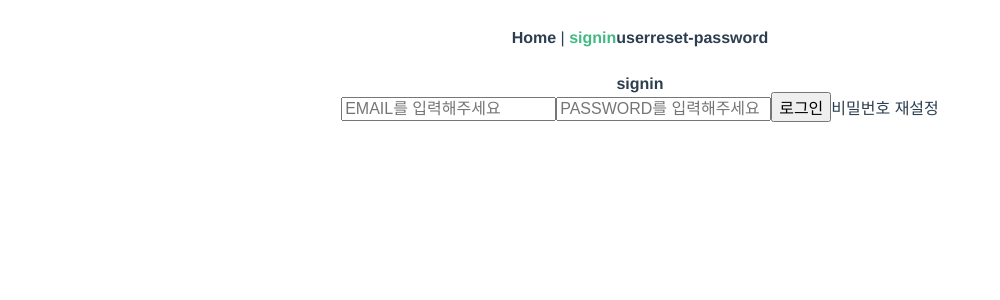
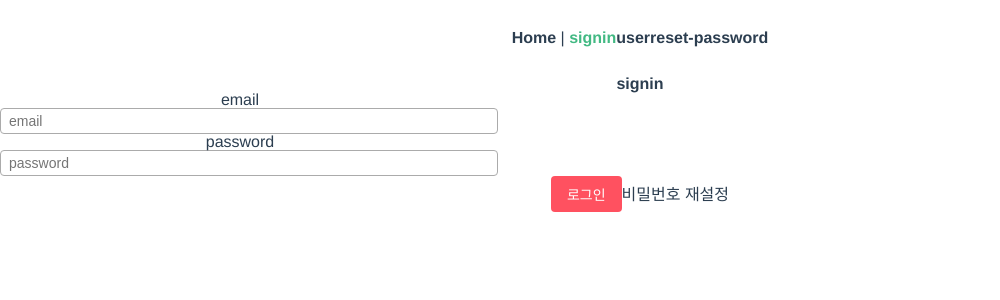
Before and after one commit to shldhee/auth-vue3-ts, a Vue app: page /signin in a window 1280 px wide. Shown: the top 300 px of the page, without its empty margins (0-1000 px from the left). Built offline with nearby package versions, Linux system fonts and the light colour scheme.

Commit message:
feat: 공통 컴포넌트 생성(BasicButton, BasicInput)
- BasicInput은 update:model 사용해서 양방향 바인딩 처리

```diff
--- /dev/null
+++ b/src/components/BasicButton.vue
@@ -0,0 +1,28 @@
+<template>
+  <button :type="type" class="button">
+    <slot>default</slot>
+  </button>
+</template>
+
+<script setup lang="ts">
+import { ButtonHTMLAttributes } from 'vue'
+
+interface Props {
+  type?: ButtonHTMLAttributes['type']
+}
+
+const props = withDefaults(defineProps<Props>(), {
+  type: 'button'
+})
+</script>
+
+<style scoped lang="scss">
+.button {
+  color: #ffffff;
+  background-color: #ff5160;
+  border: 0;
+  border-radius: 4px;
+  padding: 8px 16px;
+  font-size: 14px;
+}
+</style>
--- /dev/null
+++ b/src/components/BasicInput.vue
@@ -0,0 +1,57 @@
+<template>
+  <div class="input-wrapper">
+    <label class="input-wrapper__label" :for="name">
+      {{ name }}
+    </label>
+    <input
+      class="input-wrapper__input"
+      :type="type"
+      :value="modelValue"
+      :name="name"
+      :placeholder="name"
+      @input="handleInput"
+    />
+  </div>
+</template>
+
+<script setup lang="ts">
+interface Props {
+  name: string
+  type?: string
+  modelValue: string | null
+}
+
+const props = withDefaults(defineProps<Props>(), {
+  type: 'text'
+})
+
+const emit = defineEmits<{
+  (e: 'update:modelValue', value: string): void
+}>()
+
+const handleInput = (e: Event) => {
+  const target = e.target as HTMLInputElement
+  emit('update:modelValue', target.value)
+}
+</script>
+
+<style scoped lang="scss">
+.input-wrapper {
+  box-sizing: border-box;
+  width: 100%;
+  max-width: 480px;
+  &__label {
+  }
+  &__input {
+    display: block;
+    font-size: 14px;
+    outline: none;
+    padding: 4px 8px;
+    border: 1px solid #ababab;
+    border-radius: 4px;
+    color: #ababab;
+    width: 100%;
+    height: 100%;
+  }
+}
+</style>
--- a/src/views/Signin.vue
+++ b/src/views/Signin.vue
@@ -2,25 +2,9 @@
   <div class="signin">
     <h1>signin</h1>
     <form class="signin__form" @submit="handleSubmit">
-      <label for="email">
-        <input
-          autocomplete="username"
-          type="text"
-          v-model="email"
-          name="email"
-          placeholder="EMAIL를 입력해주세요"
-        />
-      </label>
-      <label for="password">
-        <input
-          autocomplete="current-password"
-          type="password"
-          v-model="password"
-          name="password"
-          placeholder="PASSWORD를 입력해주세요"
-        />
-      </label>
-      <button>로그인</button>
+      <BasicInput v-model="email" name="email" />
+      <BasicInput v-model="password" name="password" type="password" />
+      <BasicButton type="submit" @click="handleSubmit">로그인</BasicButton>
       <router-link to="/reset-password">비밀번호 재설정</router-link>
       {{ auth.token }}
       <p>{{ errorMessage }}</p>
@@ -32,6 +16,8 @@
 import { ref } from 'vue'
 import { useAuth } from '@/store/auth'
 import router from '@/router'
+import BasicButton from '@/components/BasicButton.vue'
+import BasicInput from '@/components/BasicInput.vue'
 const email = ref<string | null>(null)
 const password = ref<string | null>(null)
 const errorMessage = ref<string | null>(null)
```
